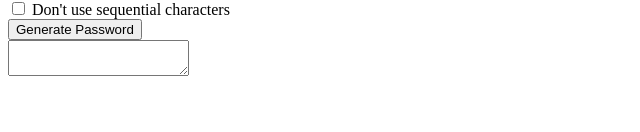
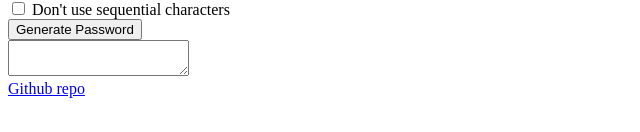
Before and after one commit to dambergn/js-password-generator, a plain HTML site: page index.html in a window 1280 px wide. Shown: the part 294-426 px from the top of the page, without its empty margins (0-640 px from the left). Drawn offline with Linux system fonts and the light colour scheme.

Commit message:
added link to github repo on webpage.

```diff
--- a/index.html
+++ b/index.html
@@ -44,6 +44,8 @@
     <button id="generate-password">Generate Password</button><br>
     <textarea id="generated-password" type="text" style="text-height:50;"></textarea>
   </form>
+
+  <a href="https://github.com/dambergn/js-password-generator">Github repo</a>
   <script src="app.js"></script>
 </body>
 
```
